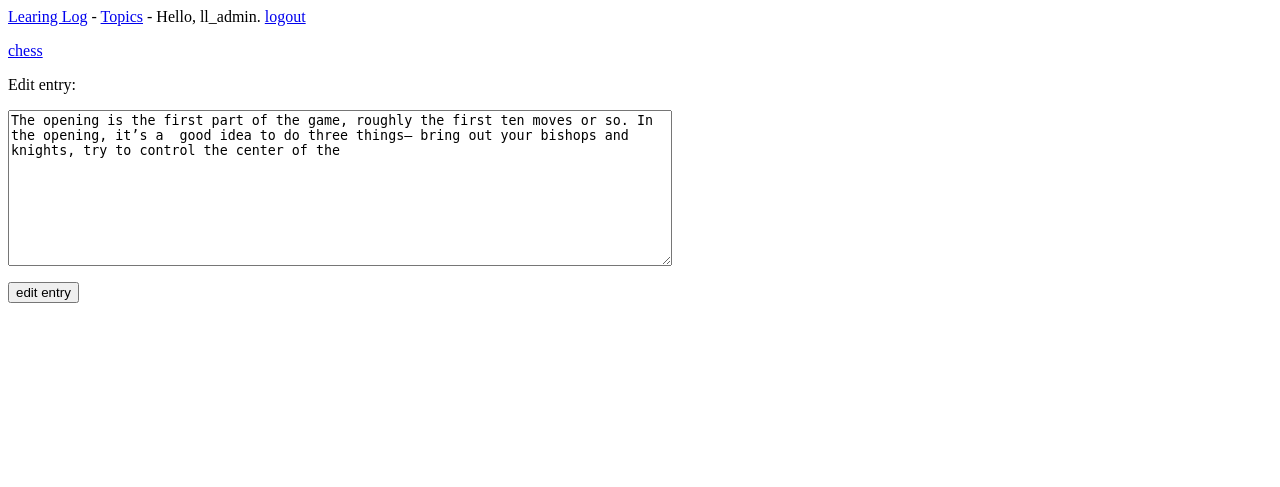
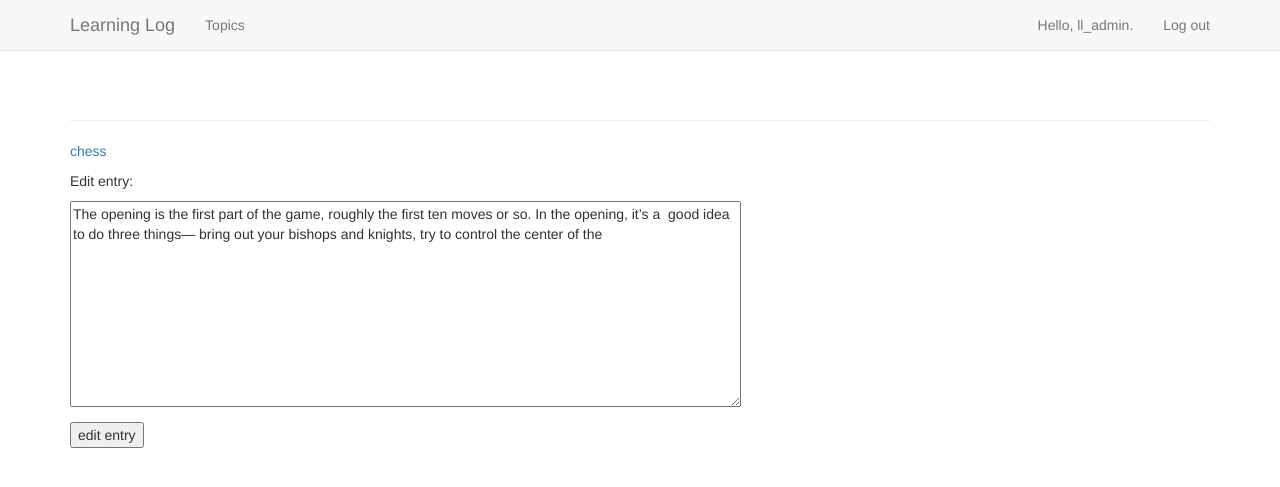
Before and after one commit to Sheldon7777/Django_learning_log, a Django app: page /edit_entry/1/ in a window 1280 px wide. Shown: the top 487 px of the page. Run offline with Django 5.2, Linux system fonts and the light colour scheme; a user stored in the database is signed in; data comes from the database, SQL or seed files in the repository; some libraries are stand-ins or nearby versions.

Commit message:
django项目 1.引入bootstrap模板

```diff
--- a/learning_log/settings.py
+++ b/learning_log/settings.py
@@ -40,6 +40,7 @@ INSTALLED_APPS = [
     #我的应用程序
     'learning_logs',
     'users',
+    'bootstrap3',
 ]
 
 MIDDLEWARE = [
@@ -126,3 +127,7 @@ STATIC_URL = 'static/'
 DEFAULT_AUTO_FIELD = 'django.db.models.BigAutoField'
 #我的设置
 LOGIN_URL = '/users/login'
+#django-bootstrap3的设置
+BOOTSTRAP3 = {
+    'include_jquery': True,
+}
--- a/learning_logs/templates/learning_logs/base.html
+++ b/learning_logs/templates/learning_logs/base.html
@@ -1,13 +1,48 @@
-<p>
-    <a href="{% url 'learning_logs:index' %}">Learing Log</a> -
-    <a href="{% url 'learning_logs:topics' %}">Topics</a> -
-    {% if user.is_authenticated %}
-    Hello, {{ user.username }}.
-    <a href="{% url 'users:logout' %}">logout</a>
-    {% else %}
-    <a href="{% url 'users:register' %}">register</a> -
-    <a href="{% url 'users:login' %}">login in</a>
-    {% endif %}
-</p>
-
-{% block content %}{% endblock content %}
+{% load bootstrap3 %}
+<!DOCTYPE html>
+<html lang="en">
+<head>
+    <meta charset="utf-8">
+    <meta http-equiv="X-UA-Compatible" CONTENT="IE=edge">
+    <meta name="viewport" content="width=device-width, initial-scale=1">
+    <title>Learning Log</title>
+    {% bootstrap_css %}
+    {% bootstrap_javascript %}
+</head>
+<body>
+    <!--Static navbar-->
+    <nav class="navbar navbar-default navbar-static-top">
+        <div class="container">
+            <div class="navbar-header">
+                <button type="button" class="navbar-toggle collapsed"
+                        data-toggle="collapse" data-target="#navbar"
+                        aria-expanded="false" aria-controls="navbar">
+                </button>
+                <a class="navbar-brand" href="{% url 'learning_logs:index' %}">Learning Log</a>
+            </div>
+            <div id="navbar" class="navbar-collapse collapse">
+                <ul class="nav navbar-nav">
+                    <li><a href="{% url 'learning_logs:topics' %}">Topics</a></li>
+                </ul>
+                <ul class="nav navbar-nav navbar-right">
+                    {% if user.is_authenticated %}
+                        <li><a>Hello, {{ user.username }}.</a></li>
+                        <li><a href="{% url 'users:logout' %}">Log out</a></li>
+                    {% else %}
+                        <li><a href="{% url 'users:register' %}">Register</a></li>
+                        <li><a href="{% url 'users:login' %}">Log in</a></li>
+                    {% endif %}
+                </ul>
+            </div>
+        </div>
+    </nav>
+    <div class="container">
+        <div class="page-header">
+            {% block header %}{% endblock header %}
+        </div>
+        <div>
+            {% block content %}{% endblock content %}
+        </div>
+    </div>
+</body>
+</html>
```
